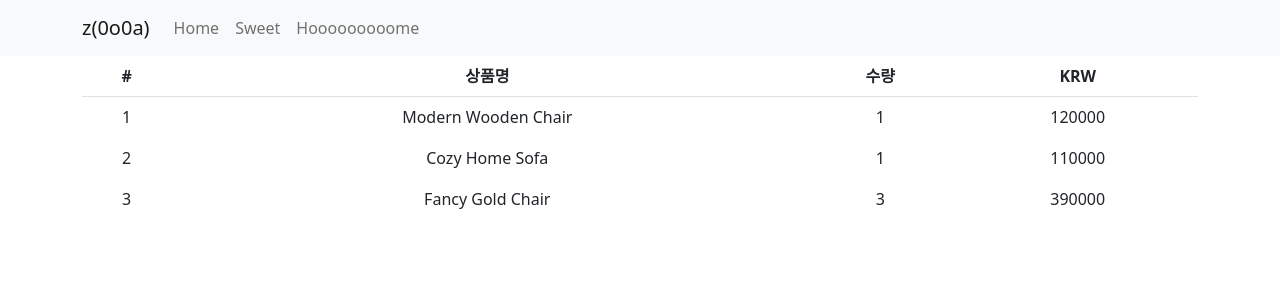
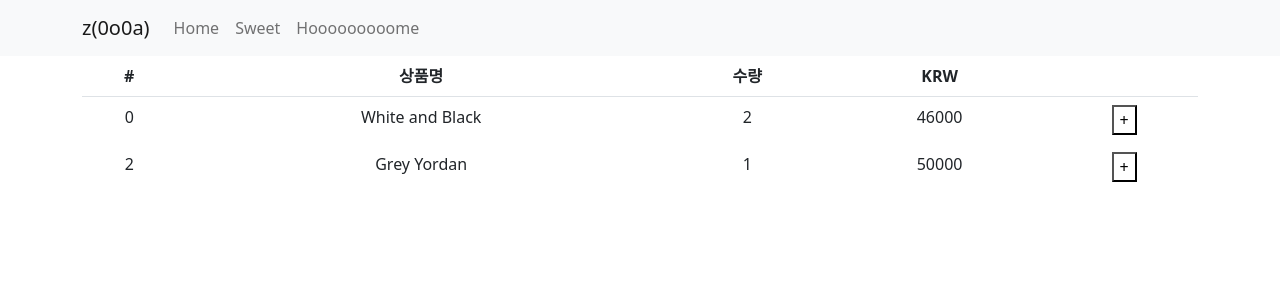
Before and after one commit to zzoaJW/cashop, a React (Create React App) app: page /cart in a window 1280 px wide. Shown: the top 300 px of the page. Built offline with nearby package versions, Linux system fonts and the light colour scheme.

Commit message:
Redux 데이터 가져와서 컴포넌트 동적생성

```diff
--- a/src/pages/cartPage.js
+++ b/src/pages/cartPage.js
@@ -2,6 +2,10 @@ import '../App.css';
 import { useEffect, useState } from "react";
 import { useSelector } from 'react-redux';
 import styled, { keyframes } from 'styled-components';
+
+let Button = styled.button`
+    background-color : white
+`
 
 function CartPage(){
 
@@ -11,7 +15,8 @@ function CartPage(){
         setAnimEnd('anim_fade_end')
     }, [])
 
-    let store = useSelector((state)=>{ return state })
+    // store
+    let cart = useSelector((state)=>{ return state.cart })
 
 
     return (
@@ -23,31 +28,33 @@ function CartPage(){
                         <th scope="col">상품명</th>
                         <th scope="col">수량</th>
                         <th scope="col">KRW</th>
+                        <th/>
                     </tr>
                 </thead>
                 <tbody>
-                    <tr style={{borderColor:'#ffffff'}}>
-                        <td>1</td>
-                        <td>Modern Wooden Chair</td>
-                        <td>1</td>
-                        <td>120000</td>
-                    </tr>
-                    <tr style={{borderColor:'#ffffff'}}>
-                        <td>2</td>
-                        <td>Cozy Home Sofa</td>
-                        <td>1</td>
-                        <td>110000</td>
-                    </tr>
-                    <tr style={{borderColor:'#ffffff'}}>
-                        <td>3</td>
-                        <td>Fancy Gold Chair</td>
-                        <td>3</td>
-                        <td>390000</td>
-                    </tr>
+                    {
+                        cart.map(function(c, i){
+                            return (
+                                <TableBody funiture={c}/>
+                            )
+                        })
+                    }
                 </tbody>
             </table>
         </div>
     )
 }
 
+function TableBody({funiture}){
+    return (
+        <tr style={{borderColor:'#ffffff'}}>
+            <td>{funiture.id}</td>
+            <td>{funiture.name}</td>
+            <td>{funiture.count}</td>
+            <td>{funiture.price*funiture.count}</td>
+            <td><Button>+</Button></td>
+        </tr>
+    )
+}
+
 export default CartPage;
--- a/src/store.js
+++ b/src/store.js
@@ -1,19 +1,16 @@
 import { configureStore, createSlice } from '@reduxjs/toolkit'
 
 // slice == state
-let userName = createSlice({
-  name : 'userName',
-  initialState : 'kim'
+
+let cart = createSlice({
+  name : 'cart',
+  initialState : [ {id : 0, name : 'White and Black', count : 2, price : 23000},
+                    {id : 2, name : 'Grey Yordan', count : 1, price : 50000} ]
 })
 
-let stock = createSlice({
-  name : 'stock',
-  initialState : [10, 12, 8]
-})
 
 export default configureStore({
   reducer: { // slice 등록
-    userName : userName.reducer,
-    stock : stock.reducer
+    cart : cart.reducer
   }
 })
```
